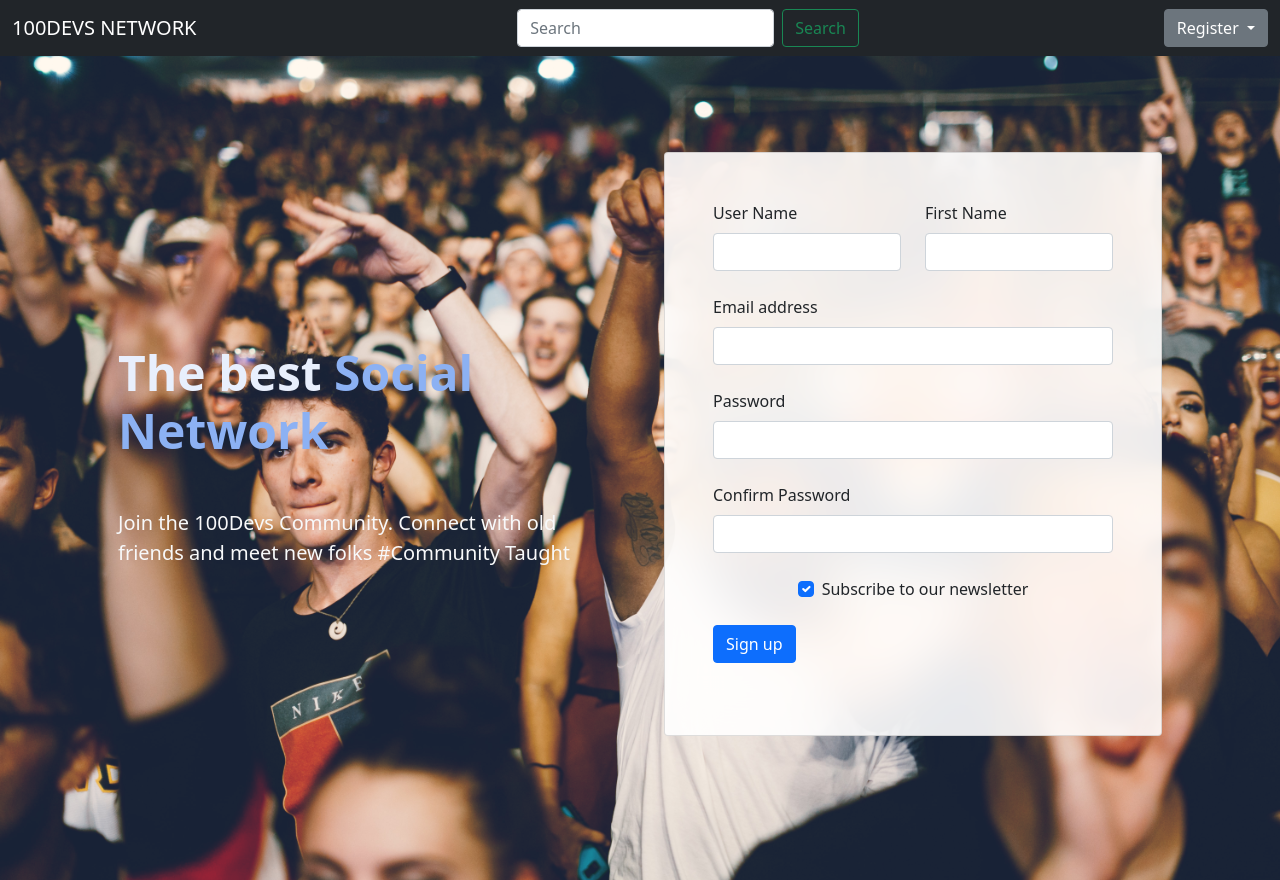
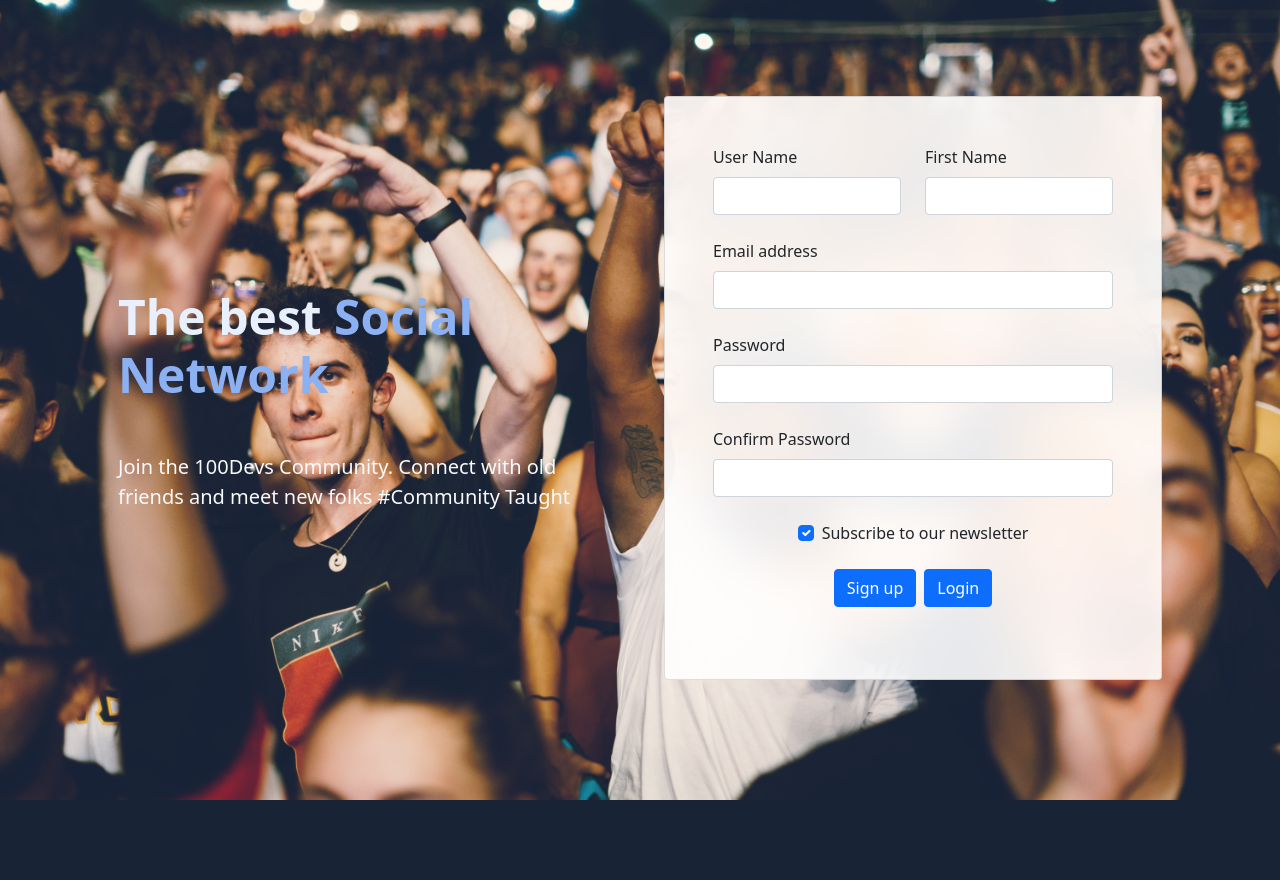
Before and after one commit to thecornisians/binary-upload-boom-group, a Node server app: page / in a window 1280 px wide. After the commit the page ends 800 px from the top, so only its background shows below. Run offline with Node 20, Linux system fonts and the light colour scheme; some libraries are stand-ins or nearby versions.

Commit message:
Some small changes w/the team

```diff
--- a/controllers/posts.js
+++ b/controllers/posts.js
@@ -2,12 +2,15 @@ const cloudinary = require("../middleware/cloudinary");
 const { remove } = require("../models/Post");
 const Post = require("../models/Post");
 const Comments = require("../models/Comments")
+const User = require("../models/User");
 
 module.exports = {
   getProfile: async (req, res) => {
     try {
       const posts = await Post.find({ user: req.user.id });
+      //const user = await User.find({ user: req.user.id  })
       res.render("profile.ejs", { posts: posts, user: req.user });
+      //res.render("navbar.ejs", { user: req.user });
     } catch (err) {
       console.log(err);
     }
@@ -16,6 +19,7 @@ module.exports = {
     try {
       const posts = await Post.find().sort({ createdAt: "desc" }).lean();
       res.render("feed.ejs", { posts: posts });
+      //res.render("navbar.ejs", { user: req.user });
     } catch (err) {
       console.log(err);
     }
--- a/views/index.ejs
+++ b/views/index.ejs
@@ -1,7 +1,6 @@
 <%- include('partials/header') -%>
-<%- include('partials/nav') -%>
 
-<section class="background-radial-gradient overflow-hidden">
+<section class="vh-100 background-radial-gradient overflow-hidden">
     <div class="container px-4 py-5 px-md-5 text-center text-lg-start my-5">
       <div class="row gx-lg-5 align-items-center mb-5">
         <div class="col-lg-6 mb-5 mb-lg-0" style="z-index: 10">
@@ -60,10 +59,15 @@
                       </label>
                     </div>
 
-                    <!-- Submit button -->
-                    <button type="submit" class="btn btn-primary btn-block mb-4">
-                      Sign up
-                    </button>
+                    <div class="d-flex justify-content-center">
+                        <!-- Submit button -->
+                        <button type="submit" class="btn btn-primary btn-block mb-4">
+                          Sign up
+                        </button>
+
+                        <!-- Login button -->
+                        <a href="/login" class="ms-2 btn btn-primary btn-block mb-4">Login</a>
+                    </div>
                   </form>
 
                 <!-- If we want to addd facebook, google etc authentication -->
--- a/views/partials/header.ejs
+++ b/views/partials/header.ejs
@@ -1,5 +1,5 @@
 <!DOCTYPE html>
-<html lang="en">
+<html lang="en" class="">
   <head>
     <meta charset="UTF-8" />
     <meta http-equiv="X-UA-Compatible" content="IE=edge" />
--- a/views/partials/nav.ejs
+++ b/views/partials/navbar.ejs
@@ -1,6 +1,7 @@
-<nav class="navbar navbar-dark bg-dark border-bottom-5">
-    <div class="container-fluid">
-      <a class="navbar-brand" href="/">100DEVS NETWORK</a>
+<!-- navabar-start -->
+  <nav class="navbar navbar-dark bg-dark border-bottom-5 navbar-expand-md">
+    <div class="container-fluid m-1">
+      <a class="navbar-brand" href="/feed">100Devs Network</a>
       <form class="d-flex">
         <input class="form-control me-2" type="search" placeholder="Search" aria-label="Search">
         <button class="btn btn-outline-success" type="submit">Search</button>
@@ -8,16 +9,17 @@
       <!-- dropdown-start -->
       <div class="btn-group">
         <button type="button" class="btn btn-secondary dropdown-toggle" data-bs-toggle="dropdown" aria-expanded="false">
-         Register
+            username
         </button>
         <ul class="dropdown-menu dropdown-menu-start">
-          <li><button class="dropdown-item" type="button">Dark Mode</button></li>
+            <li><button class="dropdown-item" type="button"><a href="/profile">Profile</a></button></li>
           <li><hr class="dropdown-divider"></li>
-          <li><button class="dropdown-item href=#" type="button">Settings</button></li>
+          <li><button class="dropdown-item" type="button"><a href="/feed">Feed</a></button></li>
           <li><hr class="dropdown-divider"></li>
-          <li><button class="dropdown-item" href="/logout" type="button">Logout</button></li>
+          <li><button class="dropdown-item" type="button"><a href="/logout">Logout</a></button></li>
         </ul>
       </div>
       <!-- dropdown-end -->
     </div>
   </nav>
+  <!-- nav -->
--- a/views/post.ejs
+++ b/views/post.ejs
@@ -1,4 +1,5 @@
 <%- include('partials/header') -%>
+<%- include('partials/navbar') -%>
 <div class="container">
   <div class="row justify-content-center mt-5">
     <div class="col-6">
--- a/views/profile.ejs
+++ b/views/profile.ejs
@@ -1,5 +1,5 @@
 <%- include('partials/header') -%>
-<%- include('partials/nav') -%>
+<%- include('partials/navbar') -%>
   <!-- navabar-start -->
 
   <!-- nav -->
--- a/views/signup.ejs
+++ b/views/signup.ejs
@@ -1,5 +1,4 @@
 <%- include('partials/header') -%>
-<%- include('partials/nav') -%>
   <main class="container">
 
     <div class="row justify-content-center">
```
Also changed, not shown: views/feed.ejs (+15 -10 lines).
